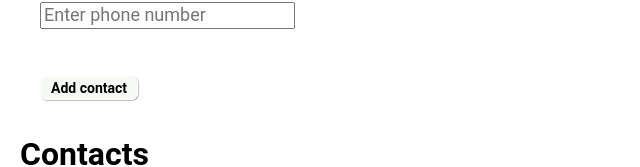
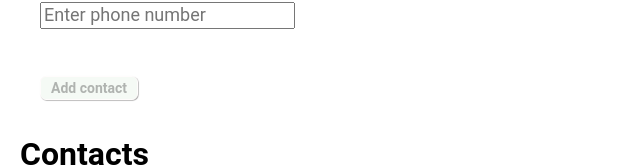
Before and after one commit to Fosa1990/goit-react-hw-02-phonebook, a React (Create React App) app: page / in a window 1280 px wide. Shown: the part 188-355 px from the top of the page, without its empty margins (0-640 px from the left). Built offline with nearby package versions, Linux system fonts and the light colour scheme.

Commit message:
added filter with styles

```diff
--- a/src/App.js
+++ b/src/App.js
@@ -4,27 +4,38 @@ import Form from './components/form';
 import Contacts from './components/contacts';
 import dataGenerator from './helpers/dataGenerator';
 import contactsData from './data/contacts.json';
+import { nanoid } from 'nanoid';
 
 import React, { Component } from 'react';
 
 export class App extends Component {
   state = {
     contacts: dataGenerator(contactsData),
-    name: '',
-    number: '',
   };
+
+  onSubmitHandler = data => {
+    data.id = nanoid();
+
+    this.setState(prevState => {
+      return {
+        contacts: [...prevState.contacts, data],
+      };
+    });
+  };
+
   render() {
+    const { contacts } = this.state;
     return (
       <>
         <Section title="Phonebook">
           <Container>
-            <Form />
+            <Form onSubmit={this.onSubmitHandler} />
           </Container>
         </Section>
 
         <Section title="Contacts">
           <Container>
-            <Contacts contacts={this.state.contacts} />
+            <Contacts contacts={contacts} />
           </Container>
         </Section>
       </>
--- a/src/components/contacts/Contacts.js
+++ b/src/components/contacts/Contacts.js
@@ -1,3 +1,4 @@
+import React, { Component } from 'react';
 import styled from 'styled-components';
 
 const Title = styled.p`
@@ -14,15 +15,37 @@ const ListItem = styled.li`
   padding: 2px;
 `;
 
-const Contacts = ({ contacts }) => {
+export class Contacts extends Component {
+  state = {
+    contacts: this.props.contacts,
+    filter: '',
+  };
+
+  onHandleSearch = e => {
+    this.setState({
+      filter: e.currentTarget.value.toLowerCase(),
+    });
+  };
+
+  render() {
+    const { contacts } = this.state;
     return (
       <div>
         <label htmlFor="search">
           <Title>Find contacts by name</Title>
-        <input type="search" name="search" id="search" />
+          <input
+            type="search"
+            name="search"
+            id="search"
+            onChange={this.onHandleSearch}
+          />
         </label>
         <ul>
-        {contacts.map(person => (
+          {contacts
+            .filter(person =>
+              person.name.toLowerCase().includes(this.state.filter),
+            )
+            .map(person => (
               <ListItem key={person.id}>
                 {person.name} : {person.number}
               </ListItem>
@@ -30,6 +53,7 @@ const Contacts = ({ contacts }) => {
         </ul>
       </div>
     );
-};
+  }
+}
 
 export default Contacts;
--- a/src/components/form/Form.js
+++ b/src/components/form/Form.js
@@ -27,6 +27,12 @@ const FromButton = styled.button`
   cursor: pointer;
   background-color: rgba(50, 50, 251, 0.719);
   border: 1px solid rgba(45, 45, 231, 0.596);
+
+  :disabled:hover {
+  cursor: not-allowed;
+  background-color: rgba(239, 239, 239, 0.3);
+  border: 1px solid rgba(199, 25, 25, 0.589);
+}
 `;
 
 const FormLabel = styled.label`
@@ -42,25 +48,38 @@ const FormInput = styled.input`
 
 class Form extends Component {
   state = {
-    contacts: [],
     name: '',
     number: '',
   };
 
-  handleChange = ({ target }) => {
-    const { name, value } = target;
+  handleChange = ({ currentTarget }) => {
+    const { name, value } = currentTarget;
     this.setState({ [name]: [value] });
-    console.log(`handleChange: Target: ${[name]}, Value: ${[value]}`);
+
+    console.log(`handleChange: cTarget: ${[name]}, value: ${[value]}`);
   };
 
   handleSubmit = evt => {
     evt.preventDefault();
+
     console.log(
       `handleSubmit: Name: ${this.state.name}, Number: ${this.state.number}`,
     );
+
+    this.props.onSubmit(this.state);
+    this.reset();
+  };
+
+  reset = () => {
+    this.setState({
+      name: '',
+      number: '',
+    });
   };
 
   render() {
+    const { name, number } = this.state;
+
     return (
       <MainForm onSubmit={this.handleSubmit}>
         <FormLabel>
@@ -68,6 +87,7 @@ class Form extends Component {
           <FormInput
             type="text"
             name="name"
+            value={name}
             placeholder="Enter fullname"
             onChange={this.handleChange}
             pattern="^[a-zA-Zа-яА-Я]+(([' -][a-zA-Zа-яА-Я ])?[a-zA-Zа-яА-Я]*)*$"
@@ -81,6 +101,7 @@ class Form extends Component {
           <FormInput
             type="tel"
             name="number"
+            value={number}
             placeholder="Enter phone number"
             onChange={this.handleChange}
             pattern="\+?\d{1,4}?[-.\s]?\(?\d{1,3}?\)?[-.\s]?\d{1,4}[-.\s]?\d{1,4}[-.\s]?\d{1,9}"
@@ -89,7 +110,9 @@ class Form extends Component {
           />
         </FormLabel>
 
-        <FromButton type="submit">Add contact</FromButton>
+        <FromButton type="submit" disabled={name === '' || number === ''}>
+          Add contact
+        </FromButton>
       </MainForm>
     );
   }
```
Lines whose indentation alone changed are shown as unchanged.
